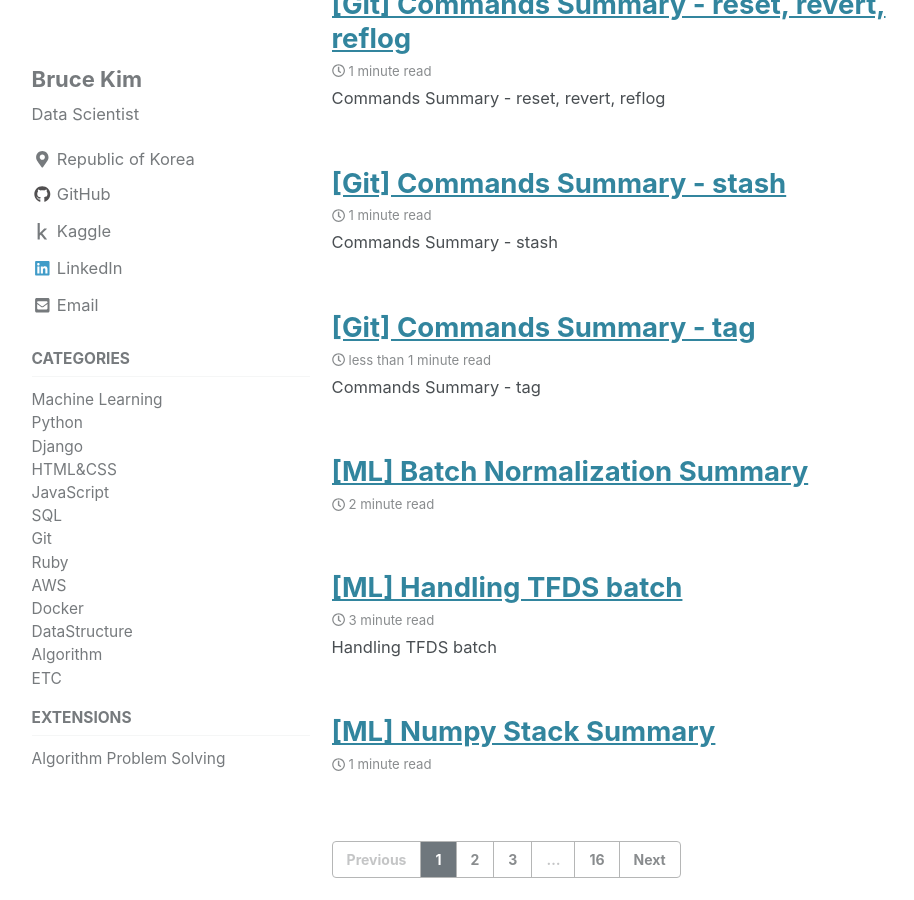
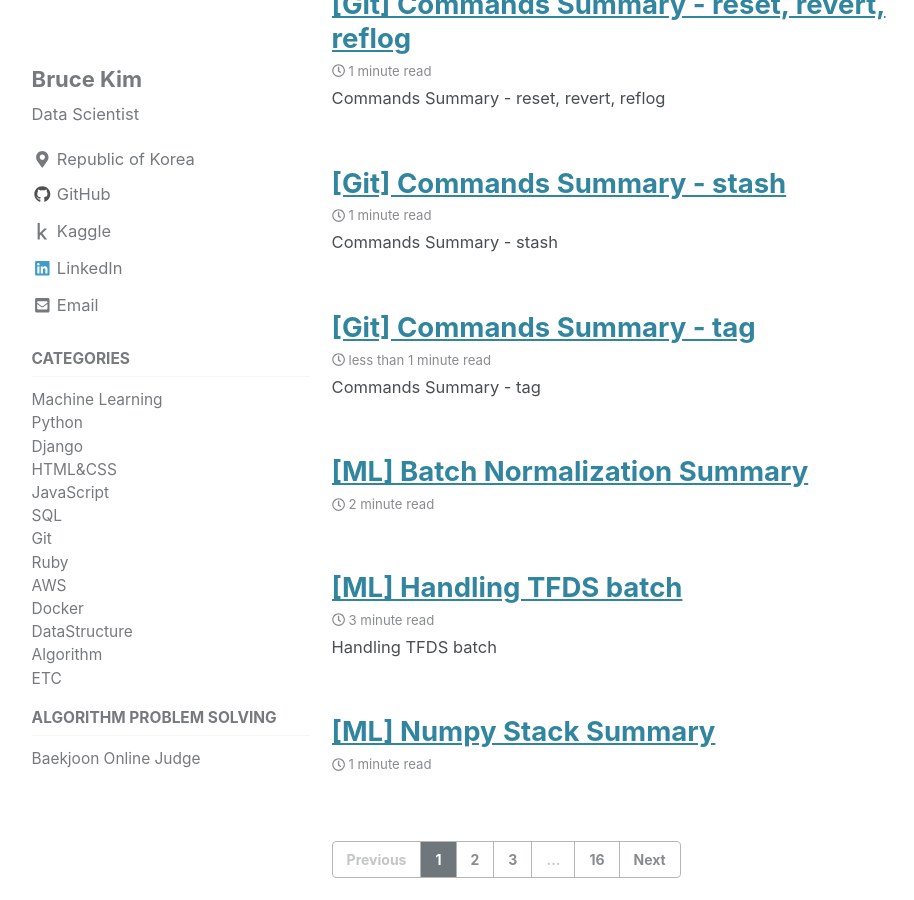
Before and after one commit to devbruce/devbruce.github.io, a Jekyll site: the page built from index.html, in a window 1280 px wide and 900 px high, scrolled down 496 px. Shown: the whole window, without its empty margins (16-930 px from the left). Built offline with Jekyll 4.4.1, drawn with Linux system fonts in a browser that asks for light colours; cached includes are drawn as plain includes; nearby versions of some CDN libraries; the list of posts is cut into pages by our own code.

Commit message:
Add boj category

```diff
--- a/_data/navigation.yml
+++ b/_data/navigation.yml
@@ -42,7 +42,7 @@ extensions:
         url: /categories/etc/
 
 
-  - title: Extensions
+  - title: Algorithm Problem Solving
     children:
-      - title: "Algorithm Problem Solving"
-        url: https://github.com/DevBruce/Algorithm_Problem_Solving/blob/master/README.md
+      - title: "Baekjoon Online Judge"
+        url: /categories/boj/
```
Also changed, not shown: _pages/categories/categories-boj.md (added, +12 -0 lines).
